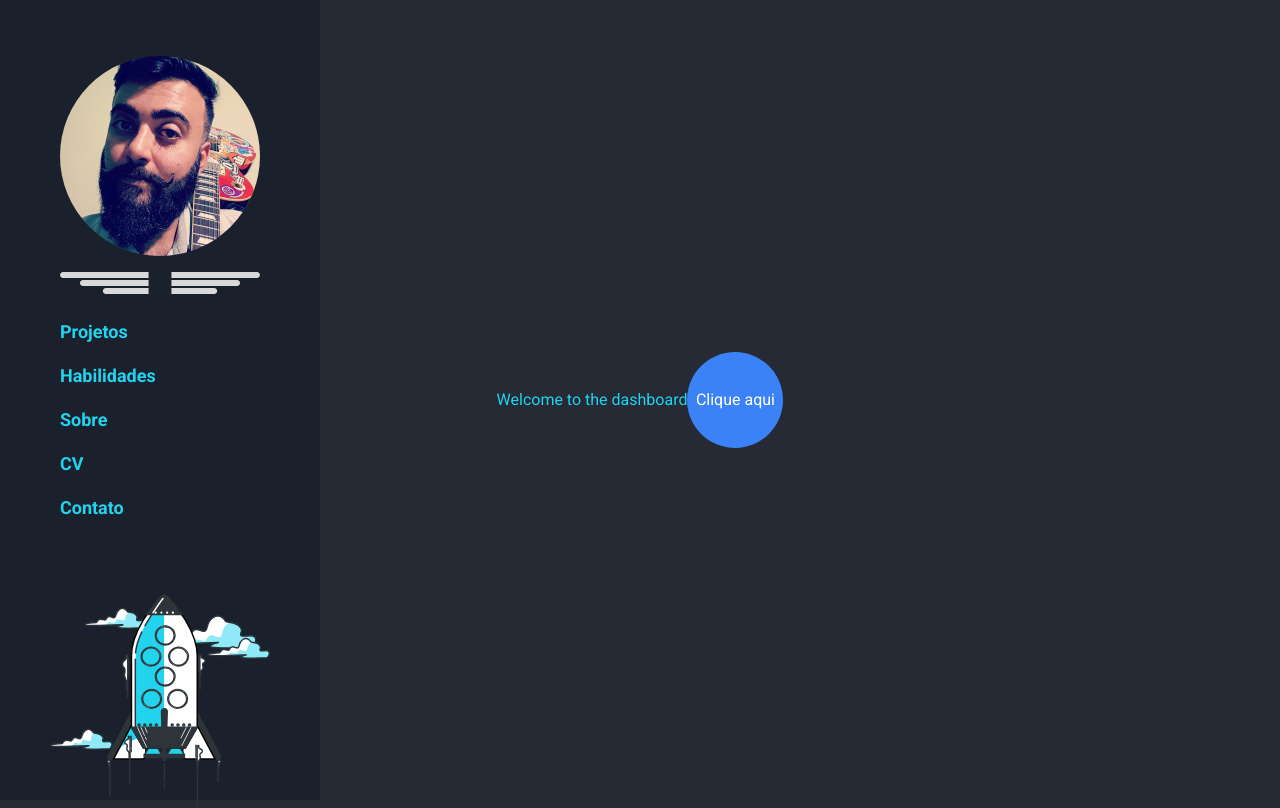
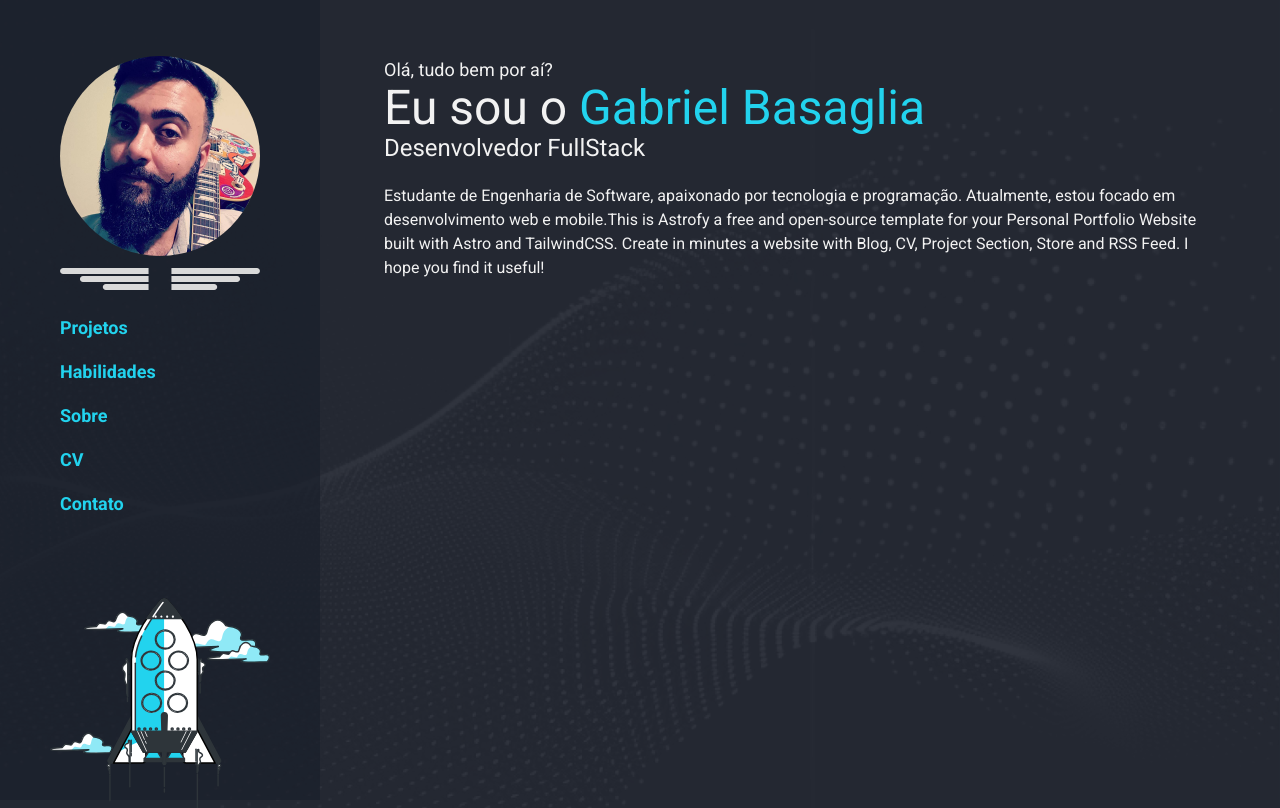
Before and after one commit to gabrielbasaglia/E-Commerce, a Next.js app: page / in a window 1280 px wide. Shown: the top 808 px of the page. Built offline with nearby package versions, Linux system fonts and the light colour scheme.

Commit message:
Início Hero

```diff
--- a/src/app/components/hero-section/index.jsx
+++ b/src/app/components/hero-section/index.jsx
@@ -1,18 +1,38 @@
 import Magnetic from "@/app/components/magnetic";
 import { Sidebar } from "../sidebar";
+import bgmain from "@/assets/bg-main.png";
+import Image from "next/image";
 
 export default function HeroSection() {
   return (
-    <div className="">
-      <Sidebar />
-      <div className="flex w-full h-screen items-center justify-center">
-        <h1 className="text-textSecondary">Welcome to the dashboard</h1>
-        <Magnetic>
-          <button className="w-24 h-24 rounded-full bg-blue-500 hover:bg-red-500 text-white duration-300 ease-out">
-            Clique aqui
-          </button>
-        </Magnetic>
-      </div>
-    </div>
+    <main className="relative flex ">
+      <Image
+        src={bgmain}
+        alt="Background"
+        className="w-full absolute z-0 opacity-5"
+        style={{ zIndex: -1 }}
+        width={2000}
+        height={2000}
+      />
+      <Sidebar className="flex-shrink-0 z-10" />
+      <section className="flex-grow ml-96 mr-16 mt-14 relative z-10 ">
+        <div>
+          <h3 className="text-textPrimary text-lg ">Olá, tudo bem por aí?</h3>
+          <h1 className="text-5xl text-textPrimary">
+            Eu sou o{" "}
+            <span className="text-textSecondary">Gabriel Basaglia</span>
+          </h1>
+          <h2 className="text-textPrimary text-2xl">Desenvolvedor FullStack</h2>
+          <p className="text-textPrimary text-md mt-5">
+            Estudante de Engenharia de Software, apaixonado por tecnologia e
+            programação. Atualmente, estou focado em desenvolvimento web e
+            mobile.This is Astrofy a free and open-source template for your
+            Personal Portfolio Website built with Astro and TailwindCSS. Create
+            in minutes a website with Blog, CV, Project Section, Store and RSS
+            Feed. I hope you find it useful!
+          </p>
+        </div>
+      </section>
+    </main>
   );
 }
--- a/src/app/components/sidebar/index.jsx
+++ b/src/app/components/sidebar/index.jsx
@@ -11,7 +11,7 @@ export function Sidebar() {
   return (
     <aside
       className="flex flex-col w-80 h-screen bg-secondary
-     text-white items-center mt-0 fixed z-10 top-0 left-0"
+     text-white items-center mt-0 fixed z-20 top-0 left-0 bg-opacity-70"
     >
       <div className="mt-14">
         <Image
@@ -26,7 +26,7 @@ export function Sidebar() {
           alt="Asas"
           width={200}
           height={200}
-          className="mb-6 mt-4"
+          className="mb-6 mt-3"
         />
 
         <ul className=" text-textSecondary">
@@ -64,7 +64,7 @@ export function Sidebar() {
           alt="Nave com icones"
           width={220}
           height={220}
-          className="mt-14"
+          className="mt-16"
         />
       </div>
     </aside>
```
Also changed, not shown: src/assets/bg-main.png (added).
